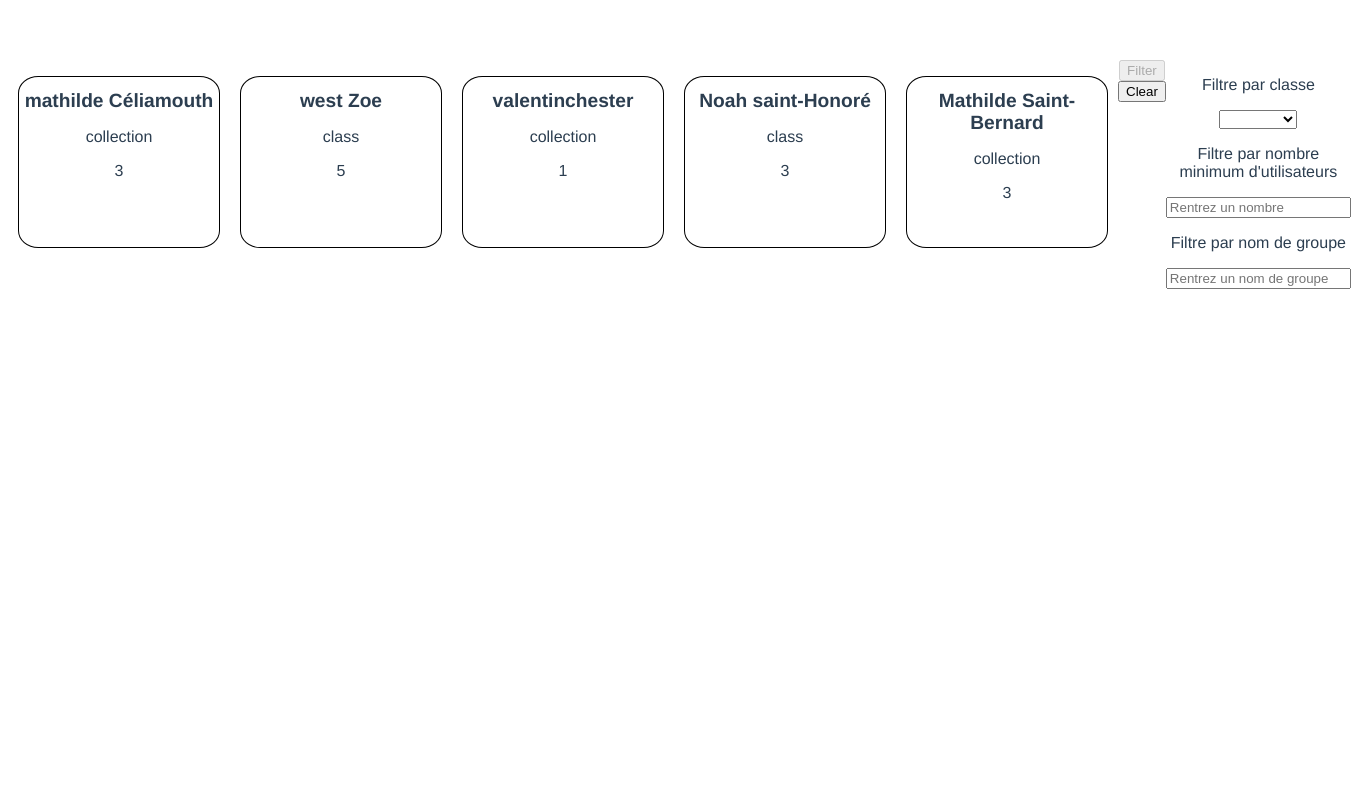
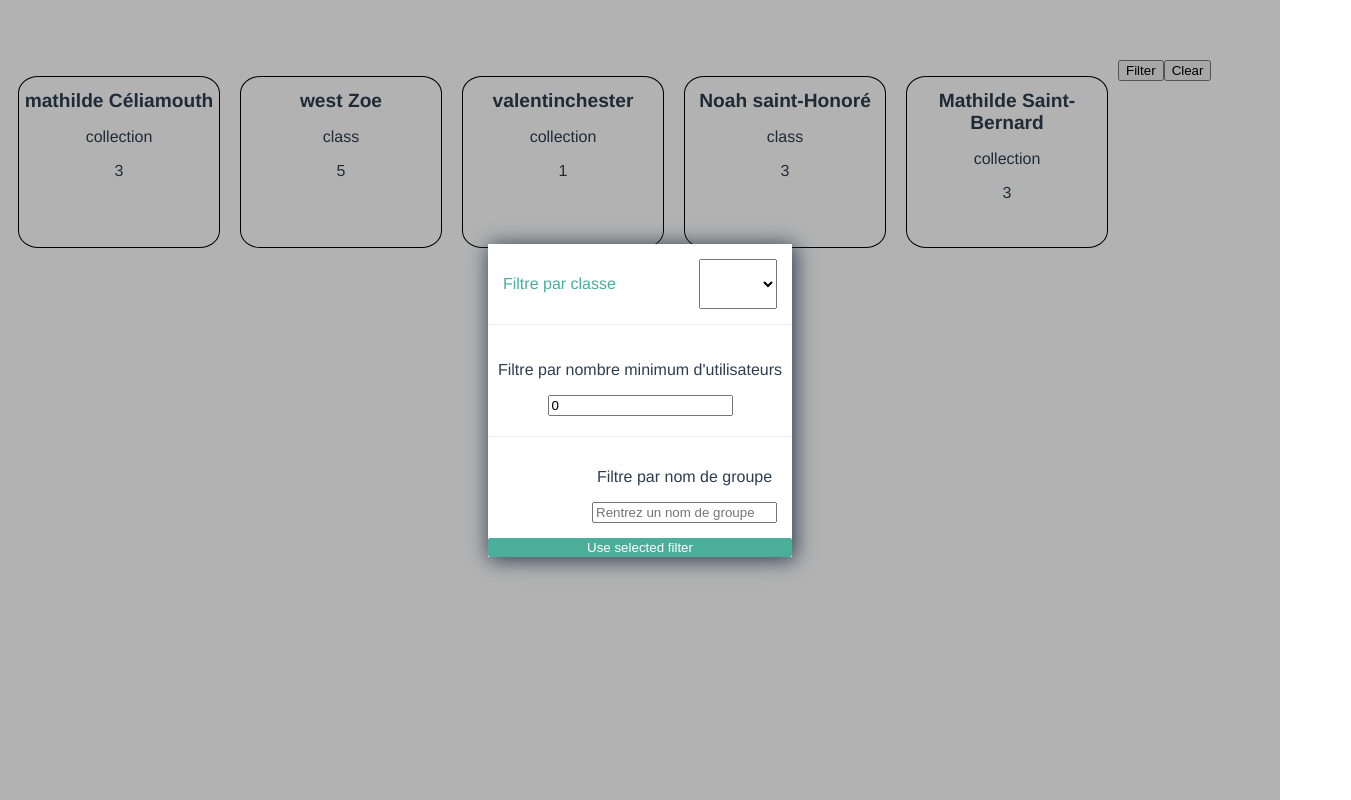
Before and after one commit to alexandrecoin/cood_test, a Vue app: page / in a window 1280 px wide. Both pictures are taken after a click on the button "Filter". Shown: the whole page, 1351 px wide, since content can reach past the window. Built offline with nearby package versions, Linux system fonts and the light colour scheme.

Commit message:
added modal

```diff
--- /dev/null
+++ b/src/components/Modal.vue
@@ -0,0 +1,178 @@
+<template>
+  <transition name="modal-fade">
+    <div class="modal-backdrop">
+      <div
+        class="modal"
+        role="dialog"
+        aria-labelledby="modalTitle"
+        aria-describedby="modalDescription"
+      >
+        <header class="modal-header" id="modalTitle">
+          <slot name="header">
+            <p>Filtre par classe</p>
+            <select v-model="selectedType" @change="filterGroups">
+              <option
+                v-for="(group, index) in uniqueTypes"
+                :value="group.type"
+                :key="index"
+              >
+                {{ group.type }}
+              </option>
+            </select>
+          </slot>
+        </header>
+        <section class="modal-body" id="modalDescription">
+          <slot name="body">
+            <div>
+              <p>Filtre par nombre minimum d'utilisateurs</p>
+              <input
+                v-model="usersNumber"
+                @change="filterGroups"
+                type="number"
+                min="0"
+                placeholder="Rentrez un nombre"
+              />
+            </div>
+          </slot>
+        </section>
+        <footer class="modal-footer">
+          <slot name="footer">
+            <div>
+              <p>Filtre par nom de groupe</p>
+              <input
+                v-model="userName"
+                @change="filterGroups"
+                type="text"
+                placeholder="Rentrez un nom de groupe"
+              />
+            </div>
+          </slot>
+        </footer>
+        <button
+          type="button"
+          class="btn-green"
+          @click="close"
+          aria-label="Close modal"
+        >
+          Use selected filter
+        </button>
+      </div>
+    </div>
+  </transition>
+</template>
+
+<script>
+export default {
+  name: 'modal',
+  props: ['groups'],
+  data() {
+    return {
+      filteredGroups: this.$props.groups,
+      uniqueTypes: [],
+      selectedType: {},
+      usersNumber: 0,
+      userName: '',
+    };
+  },
+  methods: {
+    getUniqueTypes() {
+      this.uniqueTypes = this.$props.groups
+        .map((e) => e['type'])
+        .map((e, i, final) => final.indexOf(e) === i && i)
+        .filter((obj) => this.$props.groups[obj])
+        .map((e) => this.$props.groups[e]);
+    },
+    filterGroups() {
+      if (Object.entries(this.selectedType).length > 0) {
+        this.filteredGroups = this.$props.groups.filter(
+          (group) => group.type === this.selectedType,
+        );
+      }
+      if (this.userName) {
+        this.filteredGroups = this.$props.groups.filter((group) =>
+          group.name.toLowerCase().includes(this.userName.toLowerCase()),
+        );
+      }
+      if (this.usersNumber) {
+        this.filteredGroups = this.$props.groups.filter(
+          (group) => group.users.length >= this.usersNumber,
+        );
+      }
+      return this.filteredGroups;
+    },
+    resetFilters() {
+      this.selectedType = {};
+      this.usersNumber = null;
+      this.userName = '';
+    },
+    close() {
+      this.$emit('onFilter', this.filteredGroups);
+      this.resetFilters();
+    },
+  },
+  mounted() {
+    this.getUniqueTypes();
+  },
+};
+</script>
+
+<style>
+.modal-backdrop {
+  position: fixed;
+  top: 0;
+  bottom: 0;
+  left: 0;
+  right: 0;
+  background-color: rgba(0, 0, 0, 0.3);
+  display: flex;
+  justify-content: center;
+  align-items: center;
+}
+
+.modal {
+  background: #ffffff;
+  box-shadow: 2px 2px 20px 1px;
+  overflow-x: auto;
+  display: flex;
+  flex-direction: column;
+}
+
+.modal-header,
+.modal-footer {
+  padding: 15px;
+  display: flex;
+}
+
+.modal-header {
+  border-bottom: 1px solid #eeeeee;
+  color: #4aae9b;
+  justify-content: space-between;
+}
+
+.modal-footer {
+  border-top: 1px solid #eeeeee;
+  justify-content: flex-end;
+}
+
+.modal-body {
+  position: relative;
+  padding: 20px 10px;
+}
+
+.btn-close {
+  border: none;
+  font-size: 20px;
+  padding: 20px;
+  cursor: pointer;
+  font-weight: bold;
+  color: #4aae9b;
+  background: transparent;
+}
+
+.btn-green {
+  color: white;
+  background: #4aae9b;
+  border: 1px solid #4aae9b;
+  border-radius: 2px;
+}
+</style>
--- a/src/components/Test.vue
+++ b/src/components/Test.vue
@@ -1,6 +1,6 @@
 <template>
   <div class="test">
-    <ul v-for="(group, index) in filterGroups" v-bind:key="index">
+    <ul v-for="(group, index) in array" v-bind:key="index">
       <li>
         <div class="card">
           <h1>{{ group.name }}</h1>
@@ -10,96 +10,44 @@
       </li>
     </ul>
     <div>
-      <button @click="toggleFilter" type="button" :disabled="isFilterActivated">
+      <button @click="toggleFilter" type="button">
         Filter
       </button>
       <button @click="resetData" type="button">Clear</button>
     </div>
-    <div v-if="isFilterActivated">
-      <p>Filtre par classe</p>
-      <select v-model="selectedType">
-        <option
-          v-for="(group, index) in uniqueTypes"
-          :value="group.type"
-          :key="index"
-        >
-          {{ group.type }}
-        </option>
-      </select>
-      <div>
-        <p>Filtre par nombre minimum d'utilisateurs</p>
-        <input
-          v-model="usersNumber"
-          type="number"
-          min="0"
-          placeholder="Rentrez un nombre"
-        />
-      </div>
-      <div>
-        <p>Filtre par nom de groupe</p>
-        <input
-          v-model="userName"
-          type="text"
-          placeholder="Rentrez un nom de groupe"
-        />
-      </div>
-    </div>
+    <modal
+      v-show="isFilterModalVisible"
+      :groups="array"
+      @onFilter="changeHandler"
+      @close="toggleFilter"
+    />
   </div>
 </template>
-
 <script>
 import groups from '../data/groups.json';
+import modal from './Modal.vue';
 export default {
   name: 'Test',
-  computed: {
-    filterGroups() {
-      let filteredGroups = groups;
-      /* eslint-disable no-console */
-      if (Object.entries(this.selectedType).length > 0) {
-        filteredGroups = groups.filter((group) => group.type === this.selectedType);
-      }
-      if (this.userName) {
-        filteredGroups = groups.filter((group) =>
-          group.name.toLowerCase().includes(this.userName.toLowerCase()),
-        );
-      }
-      if (this.usersNumber) {
-        filteredGroups = groups.filter(
-          (group) => group.users.length >= this.usersNumber,
-        );
-      }
-      return filteredGroups;
-    },
+  components: {
+    modal,
   },
   data() {
     return {
-      isFilterActivated: false,
-      uniqueTypes: [],
-      selectedType: {},
-      usersNumber: null,
-      userName: '',
+      array: groups,
+      isFilterModalVisible: false,
     };
   },
   methods: {
-    getUniqueTypes() {
-      this.uniqueTypes = groups
-        .map((e) => e['type'])
-        .map((e, i, final) => final.indexOf(e) === i && i)
-        .filter((obj) => groups[obj])
-        .map((e) => groups[e]);
-    },
     toggleFilter() {
-      this.isFilterActivated = !this.isFilterActivated;
+      this.isFilterModalVisible = !this.isFilterModalVisible;
     },
     resetData() {
-      this.selectedType = {},
-      this.usersNumber = null;
-      this.userName = '';
-      this.toggleFilter();
+      this.array = groups;
     },
-  },
-  mounted() {
-    this.getUniqueTypes();
+    changeHandler(value) {
+      this.array = value;
+      this.isFilterModalVisible = false;
+    },
   },
 };
 </script>
```
